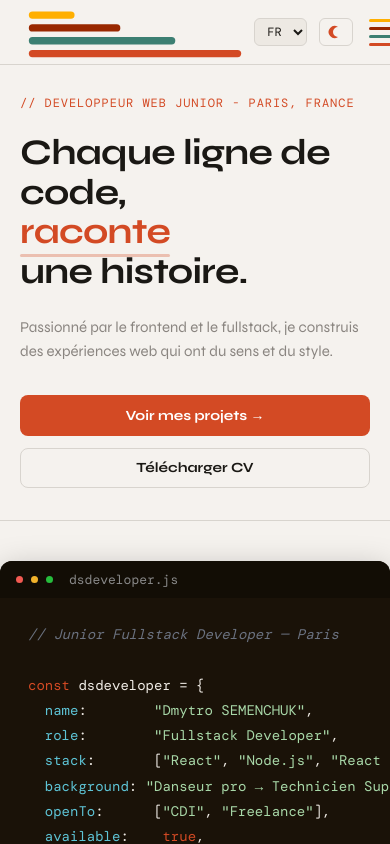
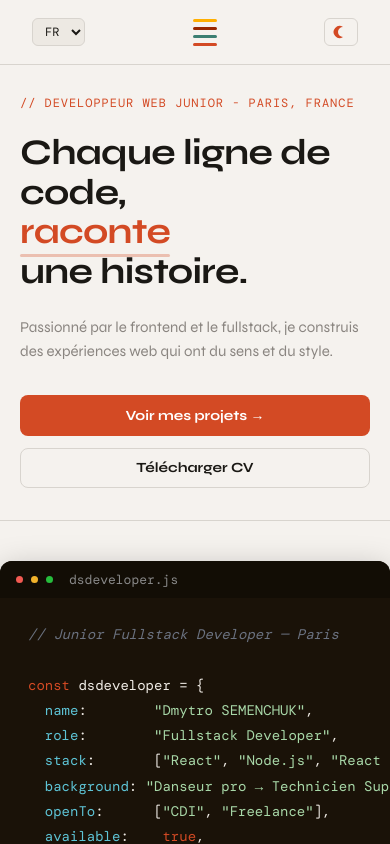
Before and after one commit to Dmytro-16/Portfolio_Dev_03-2026, a React (Vite) app: page / in a window 390 px wide. Shown: the top 844 px of the page. Built offline with nearby package versions, Linux system fonts and the light colour scheme; a web font is replaced by a local one.

Commit message:
responsive header mobile: hide logo, center and space actions

```diff
--- a/src/App.css
+++ b/src/App.css
@@ -346,6 +346,20 @@ body {
 @media (max-width: 768px) {
   .nav-links {
     display: none;
+  }
+
+  .logo-btn {
+    display: none;
+  }
+
+  .nav {
+    justify-content: center;
+  }
+
+  .header-actions {
+    width: 100%;
+    justify-content: space-between;
+    padding: 0 16px;
   }
 
   .hamburger {
--- a/src/components/Header.jsx
+++ b/src/components/Header.jsx
@@ -42,15 +42,15 @@ export default function Header() {
         </div>
         <div className="header-actions">
           <LangSwitcher />
-          <ThemeToggle />
-          <button className="btn-cta" onClick={() => scrollTo("contact")}>
-            {t("header.cta")}
-          </button>
           <button className="hamburger" onClick={() => setMenuOpen((o) => !o)}>
             <span style={{ background: "var(--jaune)" }} />
             <span style={{ background: "var(--bordeaux)" }} />
             <span style={{ background: "var(--vert)" }} />
             <span style={{ background: "var(--orange)" }} />
+          </button>
+          <ThemeToggle />
+          <button className="btn-cta" onClick={() => scrollTo("contact")}>
+            {t("header.cta")}
           </button>
         </div>
       </nav>
```
